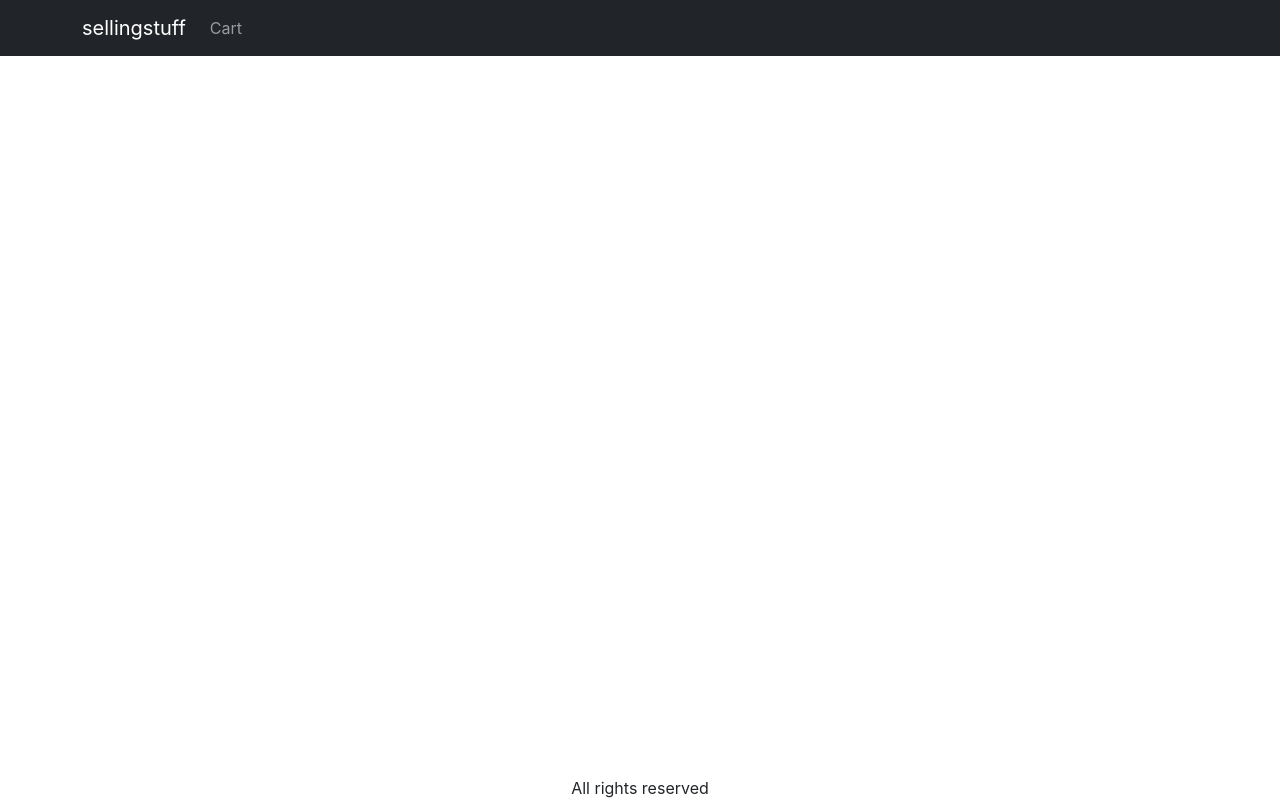
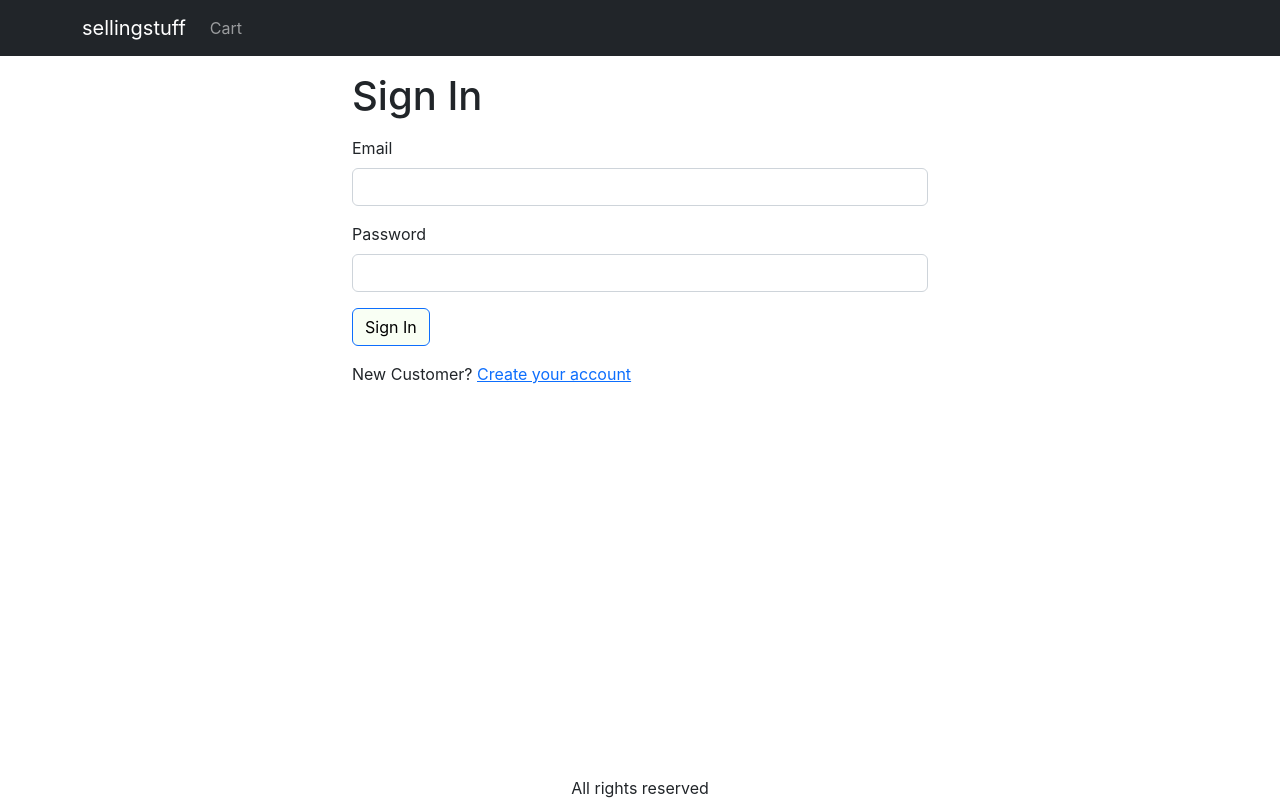
Before and after one commit to oraanlevi/SellingStuff, a React (Create React App) app in the folder frontend/: page /signin in a window 1280 px wide. Built offline with nearby package versions, Linux system fonts and the light colour scheme.

Commit message:
saving sample users

```diff
--- a/frontend/src/App.js
+++ b/frontend/src/App.js
@@ -9,6 +9,7 @@
 import { useContext } from 'react';
 import { Store } from './Store';
 import CartScreen from './screens/CartScreen';
+import SigninScreen from './screens/SigninScreen';
 
 function App() {
   const { state } = useContext(Store);
@@ -41,6 +42,7 @@
             <Routes>
               <Route path="/product/:slug" element={<ProductScreen />} />
               <Route path="/cart" element={<CartScreen />} />
+              <Route path="/signin" element={<SigninScreen />} />
               <Route path="/" element={<HomeScreen />} />
             </Routes>
           </Container>
--- a/frontend/src/index.css
+++ b/frontend/src/index.css
@@ -41,3 +41,7 @@
 .img-thumbnail {
   height: 80px;
 }
+
+.small-container {
+  max-width: 600px;
+}
--- /dev/null
+++ b/frontend/src/screens/SigninScreen.js
@@ -0,0 +1,36 @@
+import { Link, useLocation } from 'react-router-dom';
+import Container from 'react-bootstrap/Container';
+import Button from 'react-bootstrap/Button';
+import Form from 'react-bootstrap/Form';
+import { Helmet } from 'react-helmet-async';
+
+export default function SigninScreen() {
+  const { search } = useLocation();
+  const redirectInUrl = new URLSearchParams(search).get('redirect');
+  const redirect = redirectInUrl ? redirectInUrl : '/';
+  return (
+    <Container className="small-container">
+      <Helmet>
+        <title> Sign In </title>
+      </Helmet>
+      <h1 className="my-3">Sign In</h1>
+      <Form>
+        <Form.Group className="mb-3" controlId="email">
+          <Form.Label> Email</Form.Label>
+          <Form.Control type="email" required />
+        </Form.Group>
+        <Form.Group className="mb-3" controlId="password">
+          <Form.Label> Password</Form.Label>
+          <Form.Control type="password" required />
+        </Form.Group>
+        <div className="mb-3">
+          <Button type="sumbit">Sign In</Button>
+        </div>
+        <div className="mb-3">
+          New Customer?{' '}
+          <Link to={`/signup?redirect=${redirect}`}> Create your account</Link>
+        </div>
+      </Form>
+    </Container>
+  );
+}
```
